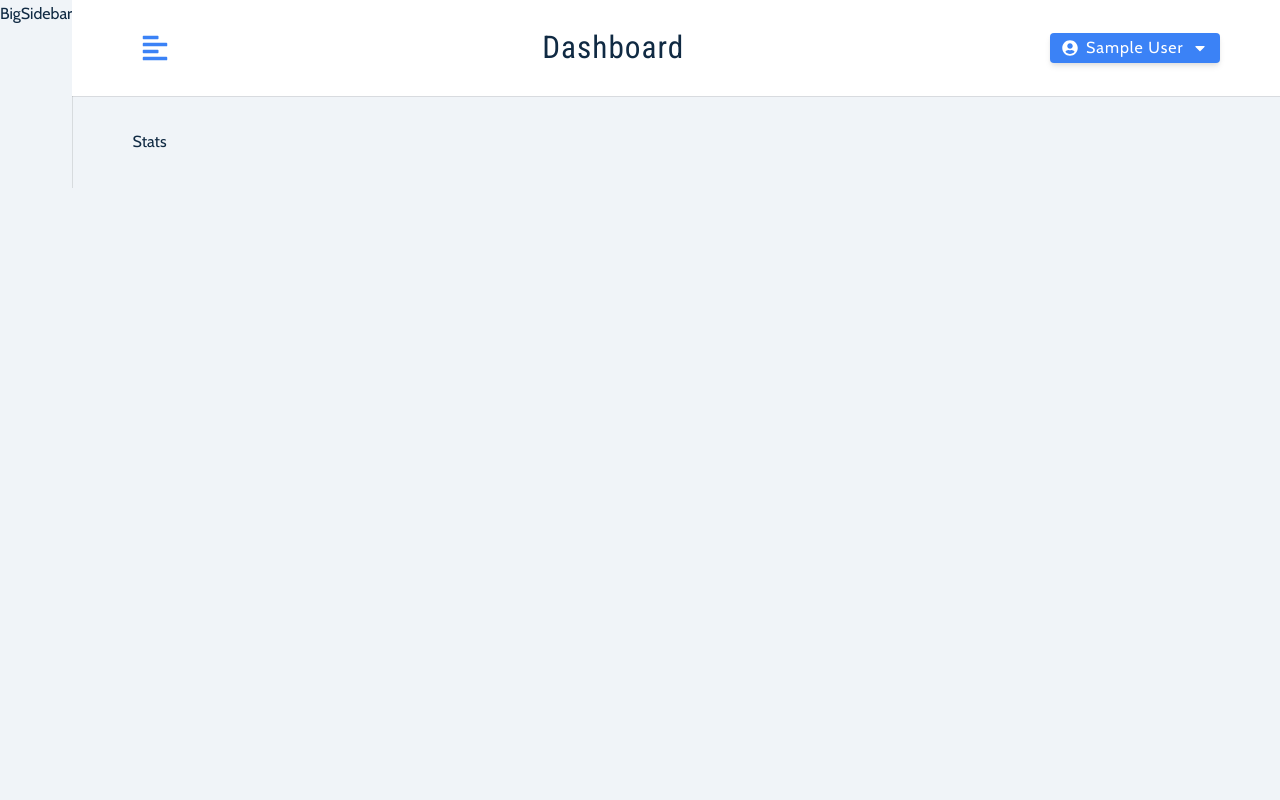
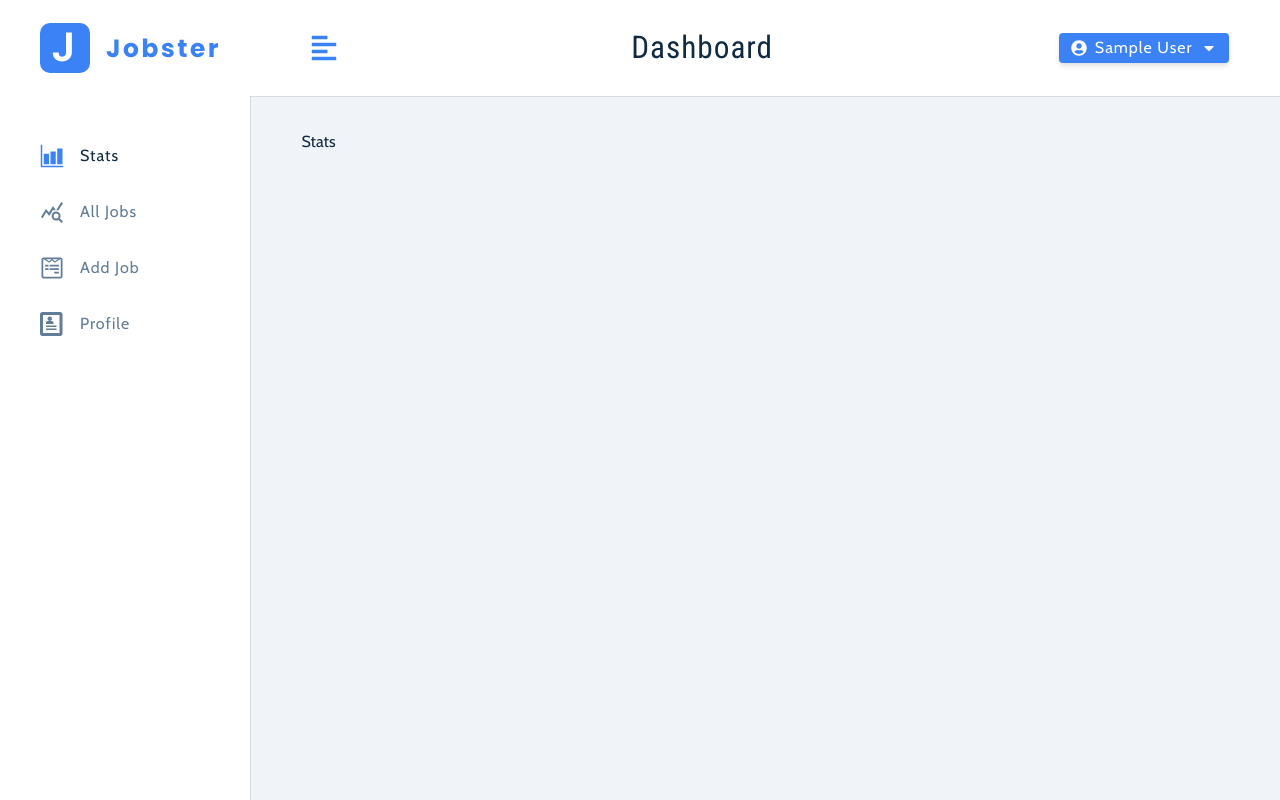
Before and after one commit to odik91/learn-ts-react-jobster, a React (Vite) app: page / in a window 1280 px wide. Built offline with nearby package versions, Linux system fonts and the light colour scheme; sample sign-in values are in the browser's storage.

Commit message:
adding big navbar with menus funtionality

```diff
--- a/src/components/BigSidebar.tsx
+++ b/src/components/BigSidebar.tsx
@@ -1,8 +1,26 @@
-import Wrapper from "../assets/wrappers/BigSidebar"
+import Wrapper from "../assets/wrappers/BigSidebar";
+import { useAppSelector } from "../hooks/userCustomHook";
+import Logo from "./Logo";
+import NavLinks from "./NavLinks";
 
 const BigSidebar = () => {
+  const { isSidebarOpen } = useAppSelector((store) => store.user);
+
   return (
-    <Wrapper>BigSidebar</Wrapper>
-  )
-}
-export default BigSidebar
+    <Wrapper>
+      <div
+        className={
+          isSidebarOpen ? "sidebar-container" : "sidebar-container show-sidebar"
+        }
+      >
+        <div className="content">
+          <header>
+            <Logo />
+          </header>
+          <NavLinks />
+        </div>
+      </div>
+    </Wrapper>
+  );
+};
+export default BigSidebar;
```
